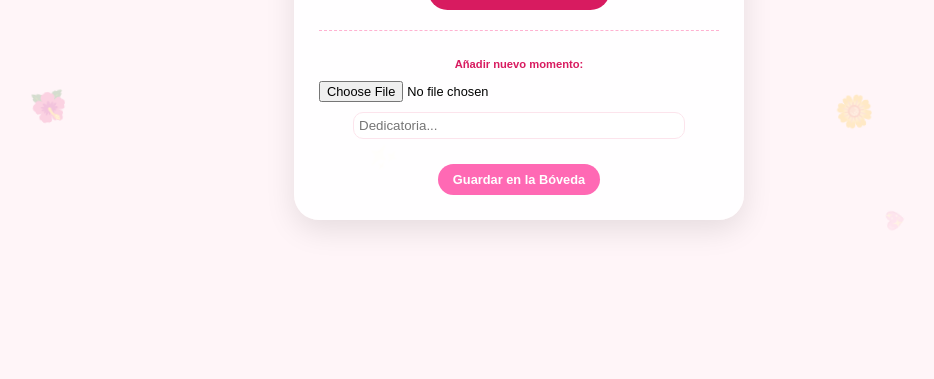
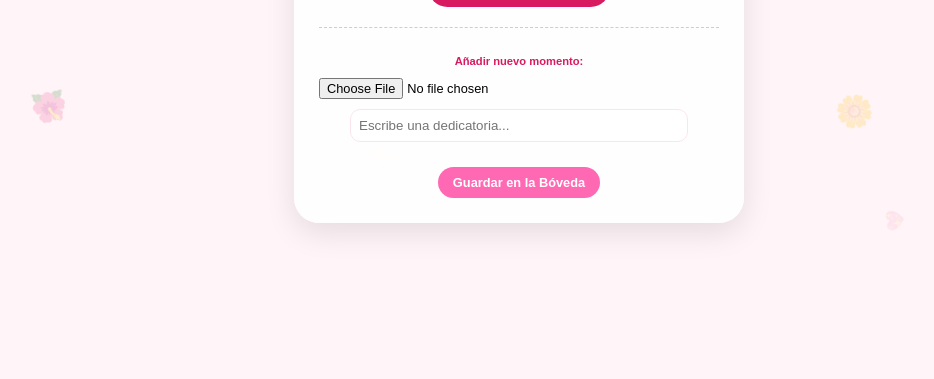
Before and after one commit to guido2960/fantastic-funicular, a Flask app: template templates/index.html in a window 1280 px wide. Shown: the part 490-869 px from the top of the page, without its empty margins (121-1055 px from the left). Run offline with Flask 3, Linux system fonts and the light colour scheme; the template is opened without the code that fills it: most values are stand-ins (such as "Sample title", 1, 10 or a date in 2020).

Commit message:
Update index.html
Signed-off-by: guido2960 <guidoprogramador23@gmail.com>

```diff
--- a/templates/index.html
+++ b/templates/index.html
@@ -40,18 +40,21 @@
             <p style="font-size: 0.7rem; color: #d81b60; font-weight: bold;">Añadir nuevo momento:</p>
             <form action="/subir" method="POST" enctype="multipart/form-data">
                 <input type="file" name="foto_usuario" accept="image/*" class="input-archivo" required>
-                <input type="text" name="mensaje_usuario" placeholder="Dedicatoria..." style="width: 80%; padding: 5px; border-radius: 10px; border: 1px solid #fce4ec; margin-bottom: 10px;">
+
+                <input type="text" name="mensaje_usuario" placeholder="Escribe una dedicatoria..."
+                       style="width: 80%; padding: 8px; border-radius: 10px; border: 1px solid #fce4ec; margin-bottom: 10px; outline: none;">
+
                 <button type="submit" style="background: #ff69b4; padding: 8px 15px; font-size: 0.8rem;">Guardar en la Bóveda</button>
             </form>
         </div>
     </div>
 
     <script>
-        // Cargamos los datos de la base de datos (URL de imagen, Mensaje, ID)
+        // Los datos llegan desde Flask (URL, Mensaje, ID)
         const contenido = [
             {% for foto in fotos %}
             {
-                txt: "{{ foto[1] }}",
+                txt: "{{ foto[1] if foto[1] else 'Recuerdo sin mensaje ❤️' }}",
                 img: "{{ foto[0] }}",
                 id: "{{ foto[2] }}"
             },
@@ -67,12 +70,11 @@
                 const fotoElem = document.getElementById('miFoto');
 
                 form.action = "/eliminar/" + contenido[indice].id;
-                textoElem.innerText = contenido[indice].txt || "¡Recuerdos Mayda y Abel!";
+                textoElem.innerText = contenido[indice].txt;
                 fotoElem.src = contenido[indice].img;
             }
         }
 
-        // Inicializamos la primera carga
         actualizarVista();
 
         function cambiar() {
@@ -88,7 +90,7 @@
             }, 300);
         }
 
-        // Efecto de flores cayendo (Se mantiene igual)
+        // Efecto de flores cayendo
         const florEmojis = ['🌸', '🌺', '🌼', '🌷', '🌹', '💖', '✨'];
         setInterval(() => {
             const f = document.createElement('div');
```
